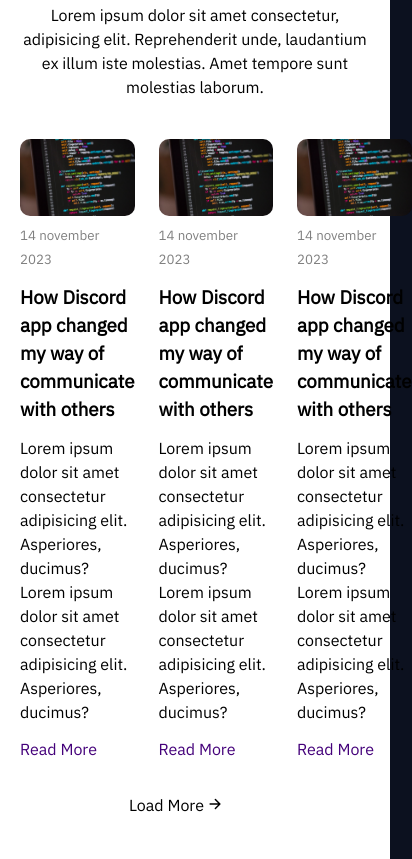
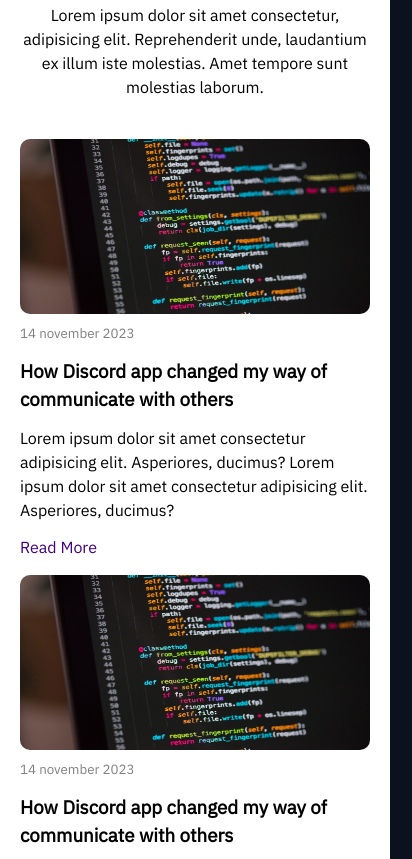
Before and after one commit to vikas-singh06/portofolio1, a plain HTML site: page index.html in a window 390 px wide. Shown: the part 9003-9862 px from the top of the page, 412 px wide, since content can reach past the window. Drawn offline with nearby package versions, Linux system fonts and the light colour scheme.

Commit message:
posts are responsive now

```diff
--- a/assets/style.css
+++ b/assets/style.css
@@ -533,3 +533,27 @@ h2{
     width: 100%;
     border-radius: 10px;
  }
+
+ @media (max-width:992px) {
+    .blog-wrapper{
+        display: grid;
+        grid-template-columns: repeat(2,1fr);
+        row-gap: 1rem;
+        column-gap: 1.5rem;
+     }
+ }
+
+ @media (max-width:768px) {
+    .blog-wrapper{
+        display: grid;
+        grid-template-columns: repeat(1,1fr);
+        row-gap: 1rem;
+        column-gap: 1.5rem;
+     }
+
+     .card img{
+        width: 100%;
+        border-radius: 10px;
+        aspect-ratio: 4/2;
+     }
+ }
```
